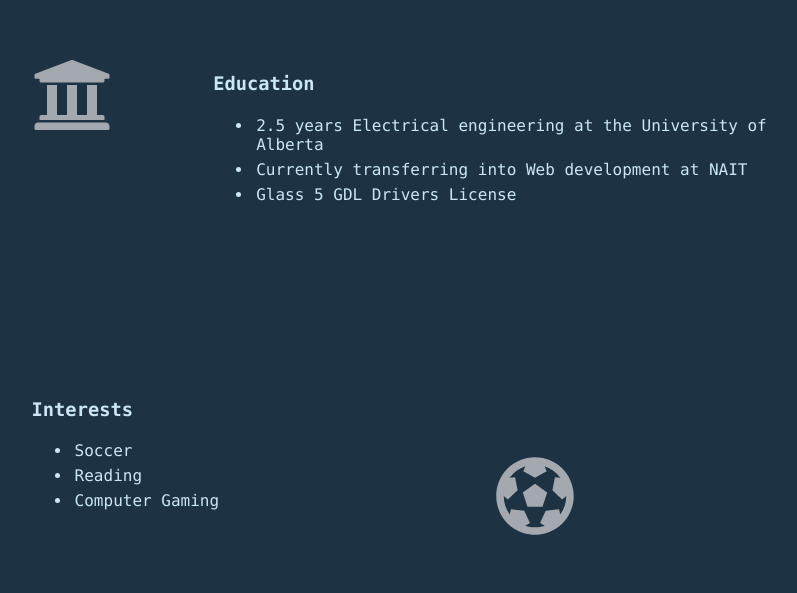
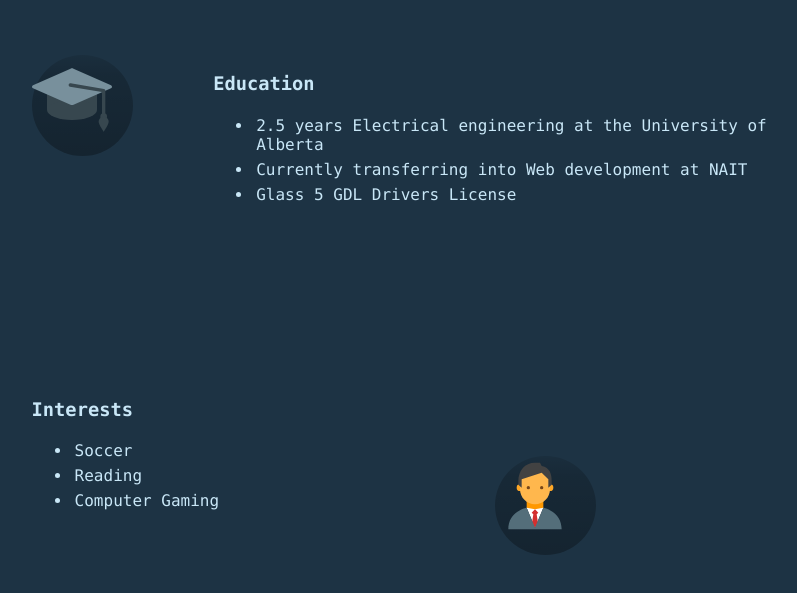
Before and after one commit to eZaplachi/zaplachi.ca, a Next.js app: page / in a window 1280 px wide. Shown: the part 1245-1838 px from the top of the page, without its empty margins (286-1083 px from the left). Built offline with nearby package versions, Linux system fonts and the light colour scheme.

Commit message:
Updated homepage icons

```diff
--- a/pages/index.tsx
+++ b/pages/index.tsx
@@ -1,5 +1,5 @@
+import { FcGraduationCap, FcBusinessman } from "react-icons/fc"
 import type { NextPage } from "next";
-import { FaFutbol, FaUniversity } from "react-icons/fa";
 import Image from "next/image";
 import Name from "../components/Name";
 import Layout from "../components/Layout";
@@ -30,8 +30,8 @@ const Home: NextPage = () => {
         >
           <div className={styles.wrapper} style={{ marginTop: "15vh" }}>
             <div id={styles.aside1}></div>
-            <div className={styles.eduIcon}>
-              <FaUniversity />
+            <div className={styles.icons} id={styles.eduIcon}>
+              <FcGraduationCap />
             </div>
             <div className={styles.eduContent}>
               <h3>Education</h3>
@@ -45,8 +45,8 @@ const Home: NextPage = () => {
                 <li className={styles.list}>Glass 5 GDL Drivers License</li>
               </ul>
             </div>
-            <div className={styles.interestIcon}>
-              <FaFutbol />
+            <div className={styles.icons} id={styles.interestIcon}>
+              <FcBusinessman />
             </div>
             <div className={styles.interestContent}>
               <h3>Interests</h3>
--- a/styles/pages/Home.module.css
+++ b/styles/pages/Home.module.css
@@ -36,13 +36,24 @@
   margin-bottom: 6ch;
 }
 
-.eduIcon {
-  grid-column: content 1;
+.icons {
   font-size: var(--iconSizing);
-  transform: translateX(var(--transformSizing));
   display: block;
   color: var(--scndHeaderClr);
   transition: 0.4s linear;
+  background: linear-gradient(
+    hsl(0 0% 0% / 0.1),
+    hsl(20 0% 0% / 0.2) 20%,
+    hsl(0 0% 0% / 0.3)
+  );
+  max-width: 2.1ch;
+  max-height: 2.1ch;
+  border-radius: 100%;
+}
+
+#eduIcon {
+  grid-column: content 1;
+  transform: translateX(var(--transformSizing));
 }
 
 .list {
@@ -55,13 +66,9 @@
   transform: translateX(var(--transformSizing));
 }
 
-.interestIcon {
+#interestIcon {
   grid-column: content 3;
-  font-size: var(--iconSizing);
   transform: translateY(175px);
-  display: block;
-  color: var(--scndHeaderClr);
-  transition: 0.4s linear;
 }
 
 @media screen and (max-width: 2000px) {
--- a/styles/pages/Home.module.css.d.ts
+++ b/styles/pages/Home.module.css.d.ts
@@ -5,6 +5,7 @@ declare const styles: {
   readonly "aside1": string;
   readonly "aside2": string;
   readonly "eduContent": string;
+  readonly "icons": string;
   readonly "eduIcon": string;
   readonly "list": string;
   readonly "interestContent": string;
```
